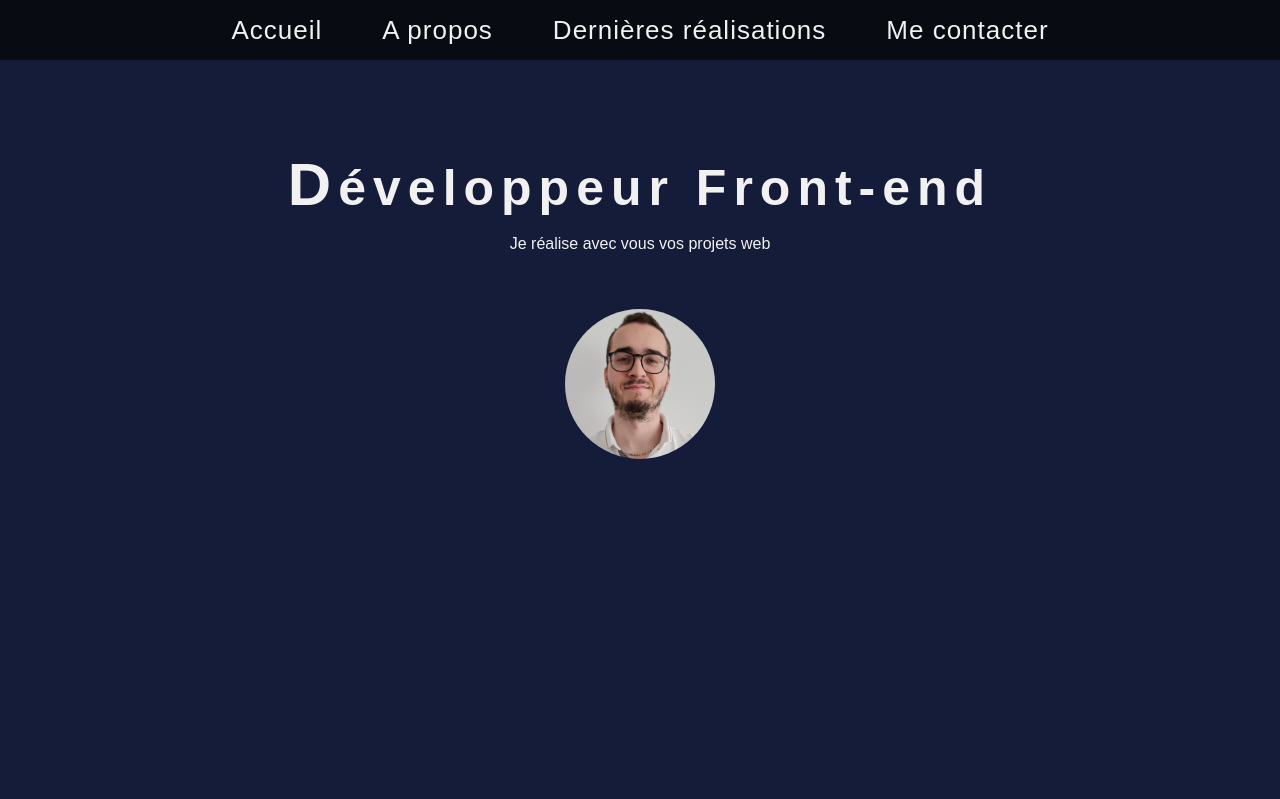
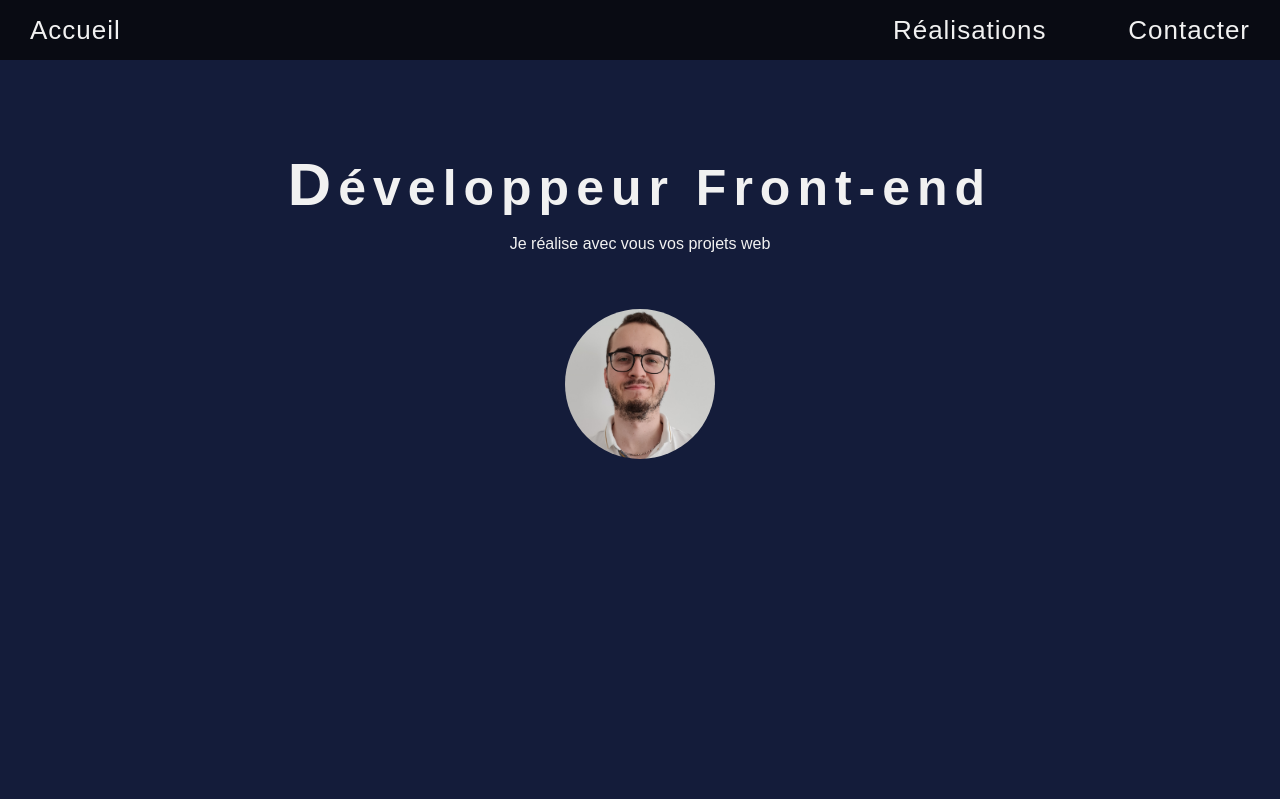
Before and after one commit to Jessy-DC/portfolio-jessy-charlot, a React (Create React App) app: page / in a window 1280 px wide. Shown: the top 799 px of the page. Built offline with nearby package versions, Linux system fonts and the light colour scheme.

Commit message:
Update interface

```diff
--- a/src/components/form/form.js
+++ b/src/components/form/form.js
@@ -18,7 +18,7 @@ export default function FormContact() {
                     <textarea id="message" className="textarea-message" />
                 </div>
                 <div className="form-submit">
-                    <button type="submit">Envoyer</button>
+                    <button className="is-rounded" type="submit">Envoyer</button>
                 </div>
             </form>
         </div>
--- a/src/components/home/home.js
+++ b/src/components/home/home.js
@@ -5,7 +5,7 @@ import '../../styles/home/home.css'
 export default function Home() {
     return (
         <div id="home" className="home">
-            <h1 className="home-title">Développeur Front-end</h1>
+            <h1 className="title">Développeur Front-end</h1>
             <p>Je réalise avec vous vos projets web</p>
             <Photo />
         </div>
--- a/src/components/navbar/navbar.js
+++ b/src/components/navbar/navbar.js
@@ -1,15 +1,13 @@
 import React from "react";
 import NavLink from "../UI/navlink";
-import '../../styles/navbar/navbar.css'
 
 export default function Navbar() {
     return (
         <div className="navbar">
             <div className="navbar-items">
                 <NavLink link="#home" class="items">Accueil</NavLink>
-                <NavLink link="#about" class="items">A propos</NavLink>
-                <NavLink link="#creations" class="items">Dernières réalisations</NavLink>
-                <NavLink link="#contact" class="items">Me contacter</NavLink>
+                <NavLink link="#creations" class="items">Réalisations</NavLink>
+                <NavLink link="#contact" class="items">Contacter</NavLink>
             </div>
         </div>
     )
--- a/src/index.css
+++ b/src/index.css
@@ -16,22 +16,34 @@ body {
   height: 60px;
   width: 100%;
   color: #f1f1f1;
+  position: fixed;
   background-color: #090b13;
-  position: fixed;
   z-index: 100;
 }
 
 .navbar-items {
   font-size: 26px;
   height: 100%;
+  display: flex;
+  justify-content: space-between;
 }
 
 .items {
+  width: 100%;
+  align-self: center;
   margin: 0 30px;
-  color: #f1f1f1;
   font-family: "Namun Gotic", sans-serif;
   letter-spacing: 1px;
   transition: border-bottom 1s ease;
+}
+
+.items:nth-child(2) {
+  text-align: right;
+}
+
+.items:nth-child(3) {
+  text-align: right;
+  width: 30%;
 }
 
 a {
@@ -41,35 +53,6 @@ a {
   color: #f1f1f1;
 }
 
-a::after {
-  content: "";
-  position: absolute;
-  top: -2px;
-  left: -2px;
-  border: 2px solid transparent;
-}
-
-a:hover::after {
-  animation: hover 0.5s linear forwards;
-}
-
-@keyframes hover {
-  0% {
-    width: 0;
-    height: 0;
-    border-bottom-color: transparent;
-  }
-  50% {
-    width: 0;
-    height: 100%;
-    border-bottom-color: #fff;
-  }
-  100% {
-    width: 100%;
-    height: 100%;
-    border-bottom-color: #fff;
-  }
-}
 .home {
   display: flex;
   flex-direction: column;
@@ -116,4 +99,66 @@ footer {
   padding: 10px 20%;
 }
 
+.form-contact {
+  text-align: center;
+  padding-top: 70px;
+  margin: 0 auto;
+  width: 50%;
+  position: relative;
+}
+.form-contact .form-content {
+  display: grid;
+  margin: 70px auto;
+  grid-template-rows: 50px 150px 30px;
+  grid-template-columns: 50% 50%;
+}
+.form-contact .form-content .form-name, .form-contact .form-content .form-email {
+  width: 90%;
+}
+.form-contact .form-content .form-name label, .form-contact .form-content .form-email label {
+  display: block;
+  margin-right: 20px;
+  text-align: left;
+}
+.form-contact .form-content .form-name input, .form-contact .form-content .form-email input {
+  width: 100%;
+  border-radius: 5px;
+  line-height: 30px;
+}
+.form-contact .form-content .form-name {
+  justify-self: left;
+}
+.form-contact .form-content .form-email {
+  justify-self: right;
+}
+.form-contact .form-content .form-message {
+  position: relative;
+  margin-top: 20px;
+  grid-column: 1/span 3;
+}
+.form-contact .form-content .form-message label {
+  display: block;
+  text-align: left;
+}
+.form-contact .form-content .form-message textarea {
+  height: auto;
+  width: 100%;
+  line-height: 50px;
+  display: block;
+  border-radius: 5px;
+}
+.form-contact .form-content .form-submit {
+  grid-row: 3;
+  grid-column: 1/span 3;
+}
+.form-contact .form-content .form-submit button {
+  background-color: transparent;
+  color: #f1f1f1;
+  border-radius: 10px;
+  border-color: #f1f1f1;
+  width: 20%;
+  cursor: pointer;
+  margin-top: 10px;
+}
+
 /*# sourceMappingURL=index.css.map */
--- a/src/styles/navbar/navbar.css
+++ b/src/styles/navbar/navbar.css
@@ -2,23 +2,18 @@
   height: 60px;
   width: 100%;
   color: #f1f1f1;
-  display: flex;
-  justify-content: center;
-  background-color: #090b13;
   position: fixed;
   z-index: 100;
+  text-align: center;
 }
 
 .navbar-items {
   font-size: 26px;
   height: 100%;
-  display: flex;
-  align-items: center;
 }
 
 .items {
   margin: 0 30px;
-  color: #f1f1f1;
   font-family: "Namun Gotic", sans-serif;
   letter-spacing: 1px;
   transition: border-bottom 1s ease;
@@ -28,7 +23,6 @@ a {
   position: relative;
   text-decoration: none;
   line-height: 45px;
-  color: #f1f1f1;
 }
 
 a::after {
--- a/src/styles/navbar/navbar.scss
+++ b/src/styles/navbar/navbar.scss
@@ -5,22 +5,34 @@ $white: #f1f1f1;
   height: 60px;
   width: 100%;
   color: $white;
-  background-color: rgb(9, 11, 19);
   position: fixed;
+  background-color: #090b13;
   z-index: 100;
 }
 
 .navbar-items {
   font-size: 26px;
   height: 100%;
+  display: flex;
+  justify-content: space-between;
 }
 
 .items {
+  width: 100%;
+  align-self: center;
   margin: 0 30px;
-  color: $white;
   font-family: 'Namun Gotic', sans-serif;
   letter-spacing: 1px;
   transition: border-bottom 1s ease;
+}
+
+.items:nth-child(2) {
+  text-align: right;
+}
+
+.items:nth-child(3) {
+  text-align: right;
+  width: 30%;
 }
 
 a {
@@ -30,34 +42,4 @@ a {
   color: $white;
 }
 
-a::after {
-  content: '';
-  position: absolute;
-  top: -2px;
-  left: -2px;
-  border: 2px solid transparent;
-}
-
-a:hover::after {
-  animation: hover 0.5s linear forwards;
-}
-
-@keyframes hover {
-  0% {
-    width: 0;
-    height: 0;
-    border-bottom-color: transparent;
-  }
-  50% {
-    width: 0;
-    height: 100%;
-    border-bottom-color: #fff;
-  }
-  100% {
-    width: 100%;
-    height: 100%;
-    border-bottom-color: #fff;
-  }
-}
-
 //sass --watch src/styles/navbar/navbar.scss src/styles/navbar/navbar.css
```
Also changed, not shown: 2 other files (tests, documents, lock files or other folders).
